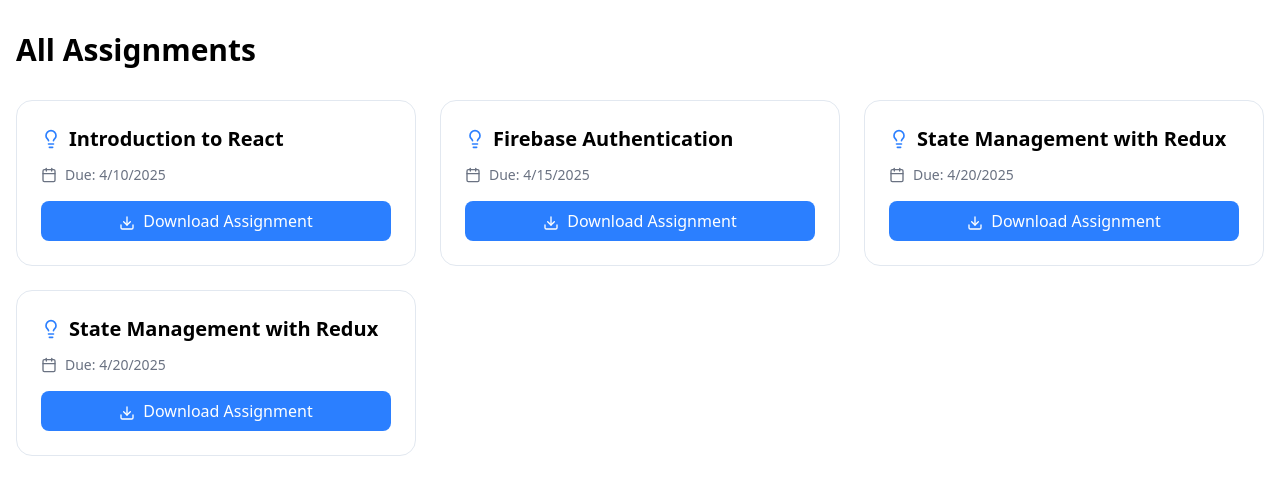
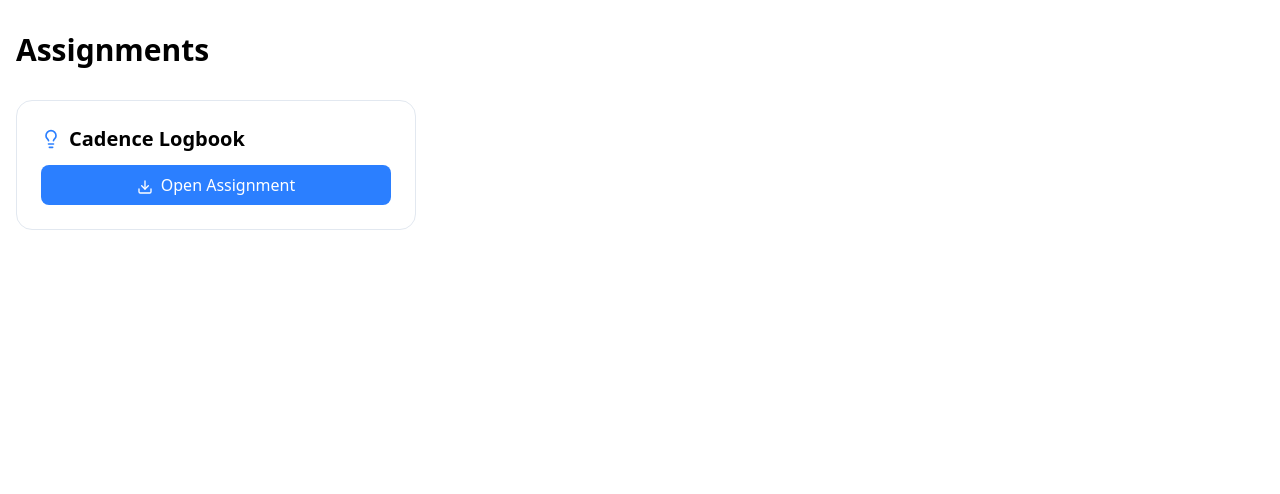
Before and after one commit to ayush735bahuguna/vlsi-lab-portal, a Next.js app: page /assignments in a window 1280 px wide. Shown: the top 494 px of the page. Built offline with nearby package versions, Linux system fonts and the light colour scheme.

Commit message:
details updated

```diff
--- a/app/Dashboard/page.tsx
+++ b/app/Dashboard/page.tsx
@@ -163,7 +163,7 @@
           <FileText size={20} /> Assignments
         </Link>
         <Link href="/pdfs" className="flex items-center gap-2 hover:underline">
-          <File size={20} /> PDFs
+          <File size={20} /> Documents
         </Link>
         <Link
           href="/lectures"
@@ -180,6 +180,12 @@
         <Link href="/faqs" className="flex items-center gap-2 hover:underline">
           <HelpCircle size={20} /> FAQ
         </Link>
+        <Link
+          href="https://youtube.com/playlist?list=PLAHCLYSq3g_iqVrCNHigtGFH-QWdFdEA5&si=A7RotX4WpZuJvoRs"
+          className="flex items-center gap-2 hover:underline"
+        >
+          <File size={20} /> External Videos
+        </Link>
       </div>
     </div>
   );
--- a/app/assignments/page.tsx
+++ b/app/assignments/page.tsx
@@ -1,39 +1,20 @@
 "use client";
 
 import { useState, useEffect } from "react";
-import { Lightbulb, Calendar, Download } from "lucide-react";
+import { Lightbulb, Download } from "lucide-react";
 
 interface Assignment {
   id: string;
   title: string;
-  dueDate: string;
   fileUrl: string;
 }
 
 const dummyAssignments: Assignment[] = [
   {
-    id: "1",
-    title: "Introduction to React",
-    dueDate: "2025-04-10",
-    fileUrl: "#",
-  },
-  {
-    id: "2",
-    title: "Firebase Authentication",
-    dueDate: "2025-04-15",
-    fileUrl: "#",
-  },
-  {
-    id: "3",
-    title: "State Management with Redux",
-    dueDate: "2025-04-20",
-    fileUrl: "#",
-  },
-  {
-    id: "5",
-    title: "State Management with Redux",
-    dueDate: "2025-04-20",
-    fileUrl: "#",
+    id: "",
+    title: "Cadence Logbook",
+    fileUrl:
+      "https://onedrive.live.com/personal/32ea012a06c155e9/_layouts/15/Doc.aspx?sourcedoc=%7Becd29b5c-ba06-4e90-a00b-a5da1fad33f3%7D&action=default&redeem=aHR0cHM6Ly8xZHJ2Lm1zL3AvYy8zMmVhMDEyYTA2YzE1NWU5L0VWeWIwdXdHdXBCT29BdWwyaC10TV9NQlhXeUMtcnlxTU5ITzg2QTRGWTdhWFE_ZT1KSzNEVFE&slrid=05a594a1-60b2-8000-a654-41891141c3d2&originalPath=aHR0cHM6Ly8xZHJ2Lm1zL3AvYy8zMmVhMDEyYTA2YzE1NWU5L0VWeWIwdXdHdXBCT29BdWwyaC10TV9NQlhXeUMtcnlxTU5ITzg2QTRGWTdhWFE_cnRpbWU9bkdKMDdPWjczVWc&CID=1cd12da0-9ed8-4a96-b24d-676157f86145&_SRM=0:G:58&file=cadence_assignments.pptx",
   },
 ];
 
@@ -50,7 +31,7 @@
 
   return (
     <div className="container mx-auto px-4 py-8">
-      <h1 className="text-3xl font-bold mb-8">All Assignments</h1>
+      <h1 className="text-3xl font-bold mb-8">Assignments</h1>
       <div className="grid grid-cols-1 md:grid-cols-2 lg:grid-cols-3 gap-6">
         {loading
           ? Array.from({ length: 3 }).map((_, index) => (
@@ -70,12 +51,12 @@
                     {assignment.title}
                   </h2>
                 </div>
-                <div className="flex items-center gap-2 text-gray-500 text-sm mb-4">
+                {/* <div className="flex items-center gap-2 text-gray-500 text-sm mb-4">
                   <Calendar className="h-4 w-4" />
                   <span>
                     Due: {new Date(assignment.dueDate).toLocaleDateString()}
                   </span>
-                </div>
+                </div> */}
                 <a
                   href={assignment.fileUrl}
                   target="_blank"
@@ -83,7 +64,7 @@
                   className="block text-center bg-blue-500 text-white py-2 px-4 rounded-lg hover:bg-blue-600 transition"
                 >
                   <Download className="inline h-4 w-4 mr-2" />
-                  Download Assignment
+                  Open Assignment
                 </a>
               </div>
             ))}
--- a/app/lectures/page.tsx
+++ b/app/lectures/page.tsx
@@ -8,30 +8,50 @@
   title: string;
   description: string;
   videoUrl: string;
-  date: string;
 }
 
 const dummyLectures: Lecture[] = [
   {
     id: "1",
-    title: "Introduction to React",
-    description: "A beginner-friendly guide to React.js basics.",
-    videoUrl: "https://www.example.com/react-intro",
-    date: "2025-03-15",
+    title: "PDK Analysis Lab",
+    description: "Deep dive into closures, hoisting, and async programming.",
+    videoUrl:
+      "https://drive.google.com/drive/folders/1Eg_aFAdf4L_y6k2I7ybKnwEypJh0VFuQ",
   },
   {
     id: "2",
-    title: "Advanced JavaScript",
+    title: "Layout",
     description: "Deep dive into closures, hoisting, and async programming.",
-    videoUrl: "https://www.example.com/js-advanced",
-    date: "2025-03-10",
+    videoUrl:
+      "https://drive.google.com/drive/folders/1t7Q9tyo-FUFQsH4oIMeUAa98qcPEO72j?usp=drive_link ",
   },
   {
     id: "3",
-    title: "CSS Grid & Flexbox",
+    title: "Design",
     description: "Master layout techniques with CSS Grid and Flexbox.",
-    videoUrl: "https://www.example.com/css-layouts",
-    date: "2025-03-08",
+    videoUrl:
+      "https://drive.google.com/drive/folders/1LX1XO7dUU0G_u5z3CVtJCYwMVimywkff?usp=drive_link ",
+  },
+  {
+    id: "4",
+    title: "External Lectures- Fischer",
+    description: "Master layout techniques with CSS Grid and Flexbox.",
+    videoUrl:
+      "https://drive.google.com/drive/folders/1ctkCEyGiUTSvAbR4JdtRS6wRufV6Lzuu",
+  },
+  {
+    id: "5",
+    title: "External Lectures-Westand Harris",
+    description: "Master layout techniques with CSS Grid and Flexbox.",
+    videoUrl:
+      "https://drive.google.com/drive/folders/1bag-gyS7Bnvkwi1yRLtyK2jMV2Fdr3Vr",
+  },
+  {
+    id: "6",
+    title: "Linux",
+    description: "Master layout techniques with CSS Grid and Flexbox.",
+    videoUrl:
+      "https://drive.google.com/drive/folders/14QN2sJk9ZolxXNPYMohCSVUimeX9pYdh?usp=drive_link ",
   },
 ];
 
@@ -65,12 +85,12 @@
                   <Video className="h-5 w-5 text-blue-500" />
                   {lecture.title}
                 </div>
-                <p className="text-sm text-gray-600 mt-2 mb-4">
+                {/* <p className="text-sm text-gray-600 mt-2 mb-4">
                   {lecture.description}
-                </p>
-                <p className="text-sm text-gray-500 mb-4">
+                </p> */}
+                {/* <p className="text-sm text-gray-500 mb-4">
                   Date: {new Date(lecture.date).toLocaleDateString()}
-                </p>
+                </p> */}
                 <a
                   href={lecture.videoUrl}
                   target="_blank"
--- a/app/pdfs/page.tsx
+++ b/app/pdfs/page.tsx
@@ -13,33 +13,31 @@
 const dummyDocuments: Document[] = [
   {
     id: "1",
-    title: "Lab Report 1",
-    fileUrl: "#",
-    category: "Electrical",
+    title: "PDK Analysis Lab",
+    fileUrl:
+      "https://drive.google.com/drive/folders/1xMkBCvjMUWI4MzPpj7Kgimd_Hem7dvcy?usp=drive_link ",
+    category: "",
   },
   {
     id: "2",
-    title: "Lab Report 2",
-    fileUrl: "#",
-    category: "Electronics",
+    title: "Layout",
+    fileUrl:
+      "https://drive.google.com/drive/folders/1vg0izITWH1NOHWQRsHPH38GYpO50gzYn?usp=drive_link",
+    category: "",
   },
   {
     id: "3",
-    title: "Lab Report 3",
-    fileUrl: "#",
-    category: "Embedded Systems",
+    title: "Design",
+    fileUrl:
+      "https://drive.google.com/drive/folders/1tNyyBR12geR-EdyJLcQ-WNqe6ssGKaN5?usp=drive_link",
+    category: "",
   },
   {
     id: "4",
-    title: "Lab Report 4",
-    fileUrl: "#",
-    category: "Electrical",
-  },
-  {
-    id: "5",
-    title: "Lab Report 5",
-    fileUrl: "#",
-    category: "Telecommunications",
+    title: "Linux",
+    fileUrl:
+      "https://drive.google.com/drive/folders/1OYLIpRgi7du_ej4Fw_t2SELOVp7nQNf3",
+    category: "",
   },
 ];
 
@@ -49,7 +47,7 @@
 
   return (
     <div className="container mx-auto px-4 py-8">
-      <h1 className="text-3xl font-bold mb-8">Lab Documents</h1>
+      <h1 className="text-3xl font-bold mb-8">Reference Documents</h1>
       {categories.map((category) => (
         <div key={category} className="mb-8">
           <h2 className="text-2xl font-semibold mb-4">{category}</h2>
@@ -73,7 +71,7 @@
                     className="block text-center bg-blue-500 text-white py-2 px-4 rounded-md hover:bg-blue-600 transition"
                   >
                     <div className="flex items-center justify-center gap-2">
-                      <Download className="h-4 w-4" /> Download PDF
+                      <Download className="h-4 w-4" /> Download
                     </div>
                   </a>
                 </div>
```
